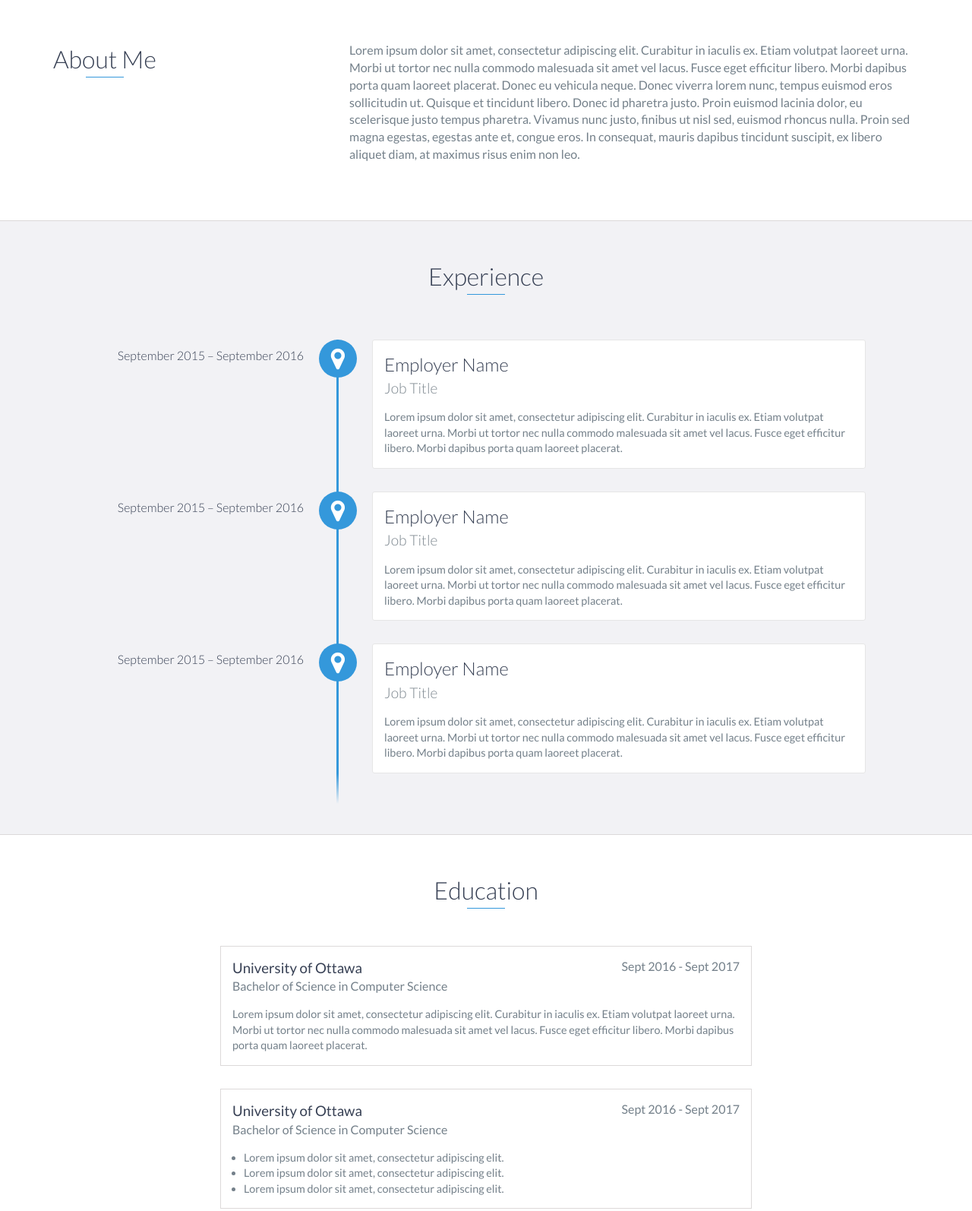
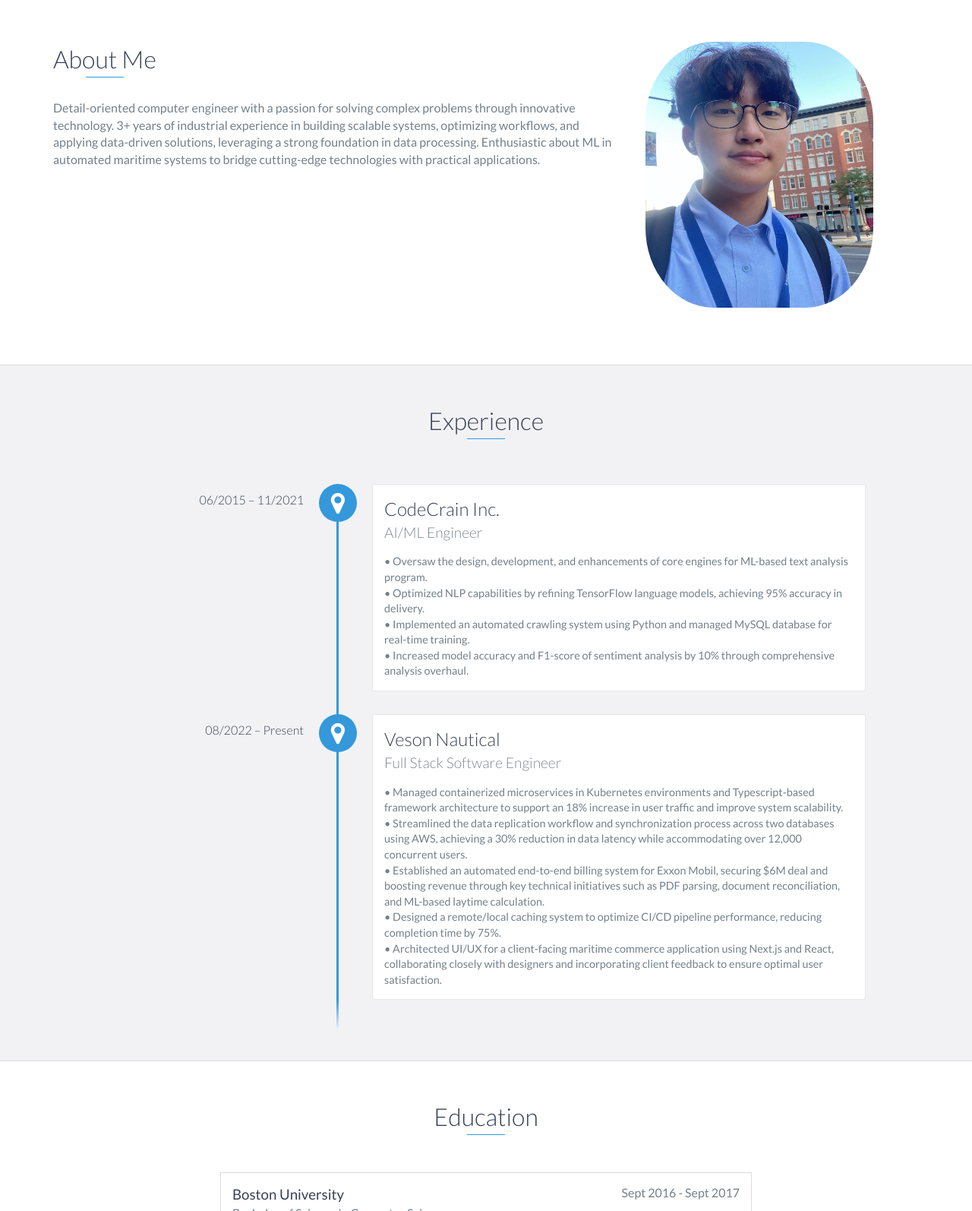
Before and after one commit to changju784/changju784.github.io, a website: page index.html in a window 1280 px wide. Shown: the part 820-2414 px from the top of the page at 76% size. Drawn offline with nearby package versions, Linux system fonts and the light colour scheme.

Commit message:
update basic info

```diff
--- a/index.html
+++ b/index.html
@@ -48,7 +48,7 @@
 
     <div id="lead">
         <div id="lead-content">
-            <h1>Ryan Fitzgerald</h1>
+            <h1>Jung In Chang</h1>
             <h2>Software Engineer</h2>
             <a href="#" class="btn-rounded-white">Download Resume</a>
         </div>
@@ -68,15 +68,19 @@
     <div id="about">
         <div class="container">
             <div class="row">
+                <!-- Left side: About Me and Description -->
+                <div class="col-md-8">
+                    <h2 class="heading">About Me</h2>
+                    <p>
+                        Detail-oriented computer engineer with a passion for solving complex problems through innovative technology.
+                        3+ years of industrial experience in building scalable systems, optimizing workflows, and applying data-driven solutions, leveraging a strong foundation in data processing.
+                        Enthusiastic about ML in automated maritime systems to bridge cutting-edge technologies with practical applications.
+                    </p>
+                </div>
+
+                <!-- Right side: My Photo -->
                 <div class="col-md-4">
-                    <h2 class="heading">About Me</h2>
-                </div>
-                <div class="col-md-8">
-                    <p>
-                        Lorem ipsum dolor sit amet, consectetur adipiscing elit. Curabitur in iaculis ex. Etiam volutpat laoreet urna. Morbi ut tortor nec nulla commodo malesuada sit amet vel lacus. Fusce eget efficitur libero. Morbi dapibus porta quam laoreet placerat. Donec
-                        eu vehicula neque. Donec viverra lorem nunc, tempus euismod eros sollicitudin ut. Quisque et tincidunt libero. Donec id pharetra justo. Proin euismod lacinia dolor, eu scelerisque justo tempus pharetra. Vivamus nunc justo, finibus
-                        ut nisl sed, euismod rhoncus nulla. Proin sed magna egestas, egestas ante et, congue eros. In consequat, mauris dapibus tincidunt suscipit, ex libero aliquet diam, at maximus risus enim non leo.
-                    </p>
+                    <img src="images/my_photo.jpg" alt="My Photo" style="width: 300px; height: 350px; border-radius: 30%;">
                 </div>
             </div>
         </div>
@@ -86,29 +90,37 @@
     <div id="experience" class="background-alt">
         <h2 class="heading">Experience</h2>
         <div id="experience-timeline">
-            <div data-date="September 2015 – September 2016">
+            <div data-date="06/2015 – 11/2021">
+                <h3>CodeCrain Inc.</h3>
+                <h4>AI/ML Engineer</h4>
+                <p>
+                    •	Oversaw the design, development, and enhancements of core engines for ML-based text analysis program.<br>
+                    •	Optimized NLP capabilities by refining TensorFlow language models, achieving 95% accuracy in delivery.<br>
+                    •	Implemented an automated crawling system using Python and managed MySQL database for real-time training. <br>
+                    •	Increased model accuracy and F1-score of sentiment analysis by 10% through comprehensive analysis overhaul. <br>
+
+                </p>
+            </div>
+
+            <div data-date="08/2022 – Present">
+                <h3>Veson Nautical</h3>
+                <h4>Full Stack Software Engineer</h4>
+                <p>
+                    •	Managed containerized microservices in Kubernetes environments and Typescript-based framework architecture to support an 18% increase in user traffic and improve system scalability. <br>
+                    •	Streamlined the data replication workflow and synchronization process across two databases using AWS, achieving a 30% reduction in data latency while accommodating over 12,000 concurrent users.<br>
+                    •	Established an automated end-to-end billing system for Exxon Mobil, securing $6M deal and boosting revenue through key technical initiatives such as PDF parsing, document reconciliation, and ML-based laytime calculation.<br>
+                    •	Designed a remote/local caching system to optimize CI/CD pipeline performance, reducing completion time by 75%.<br>
+                    •	Architected UI/UX for a client-facing maritime commerce application using Next.js and React, collaborating closely with designers and incorporating client feedback to ensure optimal user satisfaction.
+                </p>
+            </div>
+
+            <!-- <div data-date="September 2015 – September 2016">
                 <h3>Employer Name</h3>
                 <h4>Job Title</h4>
                 <p>
                     Lorem ipsum dolor sit amet, consectetur adipiscing elit. Curabitur in iaculis ex. Etiam volutpat laoreet urna. Morbi ut tortor nec nulla commodo malesuada sit amet vel lacus. Fusce eget efficitur libero. Morbi dapibus porta quam laoreet placerat.
                 </p>
-            </div>
-
-            <div data-date="September 2015 – September 2016">
-                <h3>Employer Name</h3>
-                <h4>Job Title</h4>
-                <p>
-                    Lorem ipsum dolor sit amet, consectetur adipiscing elit. Curabitur in iaculis ex. Etiam volutpat laoreet urna. Morbi ut tortor nec nulla commodo malesuada sit amet vel lacus. Fusce eget efficitur libero. Morbi dapibus porta quam laoreet placerat.
-                </p>
-            </div>
-
-            <div data-date="September 2015 – September 2016">
-                <h3>Employer Name</h3>
-                <h4>Job Title</h4>
-                <p>
-                    Lorem ipsum dolor sit amet, consectetur adipiscing elit. Curabitur in iaculis ex. Etiam volutpat laoreet urna. Morbi ut tortor nec nulla commodo malesuada sit amet vel lacus. Fusce eget efficitur libero. Morbi dapibus porta quam laoreet placerat.
-                </p>
-            </div>
+            </div> -->
         </div>
     </div>
     <!-- End #experience -->
@@ -116,16 +128,17 @@
     <div id="education">
         <h2 class="heading">Education</h2>
         <div class="education-block">
-            <h3>University of Ottawa</h3>
+            <h3>Boston University</h3>
             <span class="education-date">Sept 2016 - Sept 2017</span>
             <h4>Bachelor of Science in Computer Science</h4>
             <p>
-                Lorem ipsum dolor sit amet, consectetur adipiscing elit. Curabitur in iaculis ex. Etiam volutpat laoreet urna. Morbi ut tortor nec nulla commodo malesuada sit amet vel lacus. Fusce eget efficitur libero. Morbi dapibus porta quam laoreet placerat.
+                Graduated with a B.S. in Computer Engineering, Concentration in Machine Learning. <br>
+                Earned Dean's List for 3 semesters
             </p>
         </div>
         <!-- End .education-block -->
 
-        <div class="education-block">
+        <!-- <div class="education-block">
             <h3>University of Ottawa</h3>
             <span class="education-date">Sept 2016 - Sept 2017</span>
             <h4>Bachelor of Science in Computer Science</h4>
@@ -140,7 +153,7 @@
                     Lorem ipsum dolor sit amet, consectetur adipiscing elit.
                 </li>
             </ul>
-        </div>
+        </div> -->
         <!-- End .education-block -->
     </div>
     <!-- End #education -->
@@ -151,15 +164,17 @@
             <div class="row">
                 <div class="project shadow-large">
                     <div class="project-image">
-                        <img src="images/project.jpg" />
+                        <img src="images/system_diagram.png" style="width: 300px; height: 300px;"/>
                     </div>
                     <!-- End .project-image -->
                     <div class="project-info">
-                        <h3>Project Name Here</h3>
+                        <h3>AT&T 5G Network Performance Testing </h3>
                         <p>
-                            Lorem ipsum dolor sit amet, consectetur adipiscing elit. Curabitur in iaculis ex. Etiam volutpat laoreet urna. Morbi ut tortor nec nulla commodo malesuada sit amet vel lacus. Fusce eget efficitur libero. Morbi dapibus porta quam laoreet placerat.
+                            Android app (Kotlin-based) that automates network testing and provides real-time updates in Firebase.
+                            Multi-regression ML model with scikit-learn to predict 5G speeds based on GPS coordinates and altitudes.
+
                         </p>
-                        <a href="#">View Project</a>
+                        <a href="https://github.com/changju784/5G-Network-Drone-Testing">View Project</a>
                     </div>
                     <!-- End .project-info -->
                 </div>
@@ -167,13 +182,14 @@
 
                 <div class="project shadow-large">
                     <div class="project-image">
-                        <img src="images/project.jpg" />
+                        <img src="images/route_recommend.png" style="width: 300px; height: 300px;"/>
                     </div>
                     <!-- End .project-image -->
                     <div class="project-info">
-                        <h3>Project Name Here</h3>
+                        <h3>Route Recommendation App</h3>
                         <p>
-                            Lorem ipsum dolor sit amet, consectetur adipiscing elit. Curabitur in iaculis ex. Etiam volutpat laoreet urna. Morbi ut tortor nec nulla commodo malesuada sit amet vel lacus. Fusce eget efficitur libero. Morbi dapibus porta quam laoreet placerat.
+                            Web Application using OpenStreet API to find shortest path based on Dijkstra and A* search
+                            GUI powered by python Flask server.
                         </p>
                         <a href="#">View Project</a>
                     </div>
@@ -237,7 +253,7 @@
             <div class="row">
                 <div class="col-sm-5 copyright">
                     <p>
-                        Copyright &copy; <span id="current-year">2022</span> YOUR NAME
+                        Copyright &copy; <span id="current-year">2024</span> Jung In Chang
                     </p>
                 </div>
                 <div class="col-sm-2 top">
```
Also changed, not shown: images/code_crain.png (added), images/my_photo.jpg (added), images/route_recommend.png (added), images/system_diagram.png (added).
